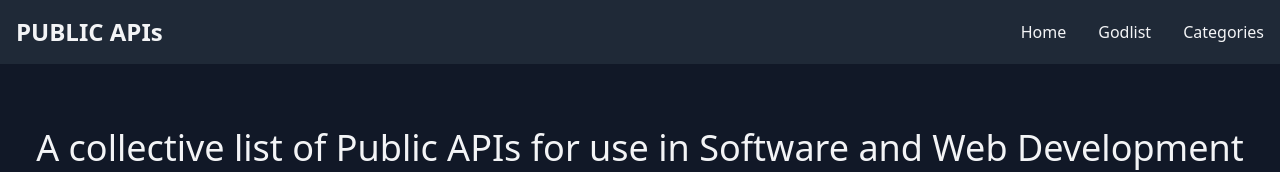
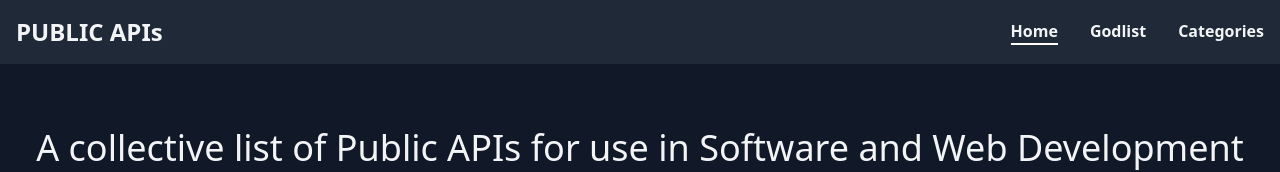
Before and after one commit to alexcrocha/ACS-1320-public-apis, a React (Create React App) app: page /godlist in a window 1280 px wide. Shown: the top 172 px of the page. Built offline with nearby package versions, Linux system fonts and the light colour scheme; no server answers.

Commit message:
Update navbar style

```diff
--- a/src/components/Navbar.js
+++ b/src/components/Navbar.js
@@ -1,8 +1,9 @@
 import React, { useState, useEffect } from "react";
-import { Link } from "react-router-dom";
+import { Link, useLocation } from "react-router-dom";
 
 function Navbar() {
   const [isScrolled, setIsScrolled] = useState(false);
+  const location = useLocation();
 
   const handleScroll = () => {
     const currentScrollY = window.scrollY;
@@ -20,6 +21,8 @@
     };
   }, []);
 
+  const activeLinkClass = "border-b-2 border-white";
+
   return (
     <nav
       className={`navbar fixed top-0 left-0 w-full bg-gray-800 p-4 md:flex md:justify-between md:items-center ${isScrolled ? "md:bg-gray-900" : ""}`}
@@ -30,14 +33,14 @@
       >
         <Link to={"/"}>PUBLIC APIs</Link>
       </h3>
-      <section className="navbar-links flex justify-center md:justify-end space-x-4 md:space-x-8">
-        <Link to={"/"} aria-label="Go to Home">
+      <section className="navbar-links flex justify-center md:justify-end space-x-4 md:space-x-8 font-bold">
+        <Link to={"/"} aria-label="Go to Home" className={`${location.pathname === "/" ? activeLinkClass : ""}`}>
           Home
         </Link>
-        <Link to={"/godlist"} aria-label="Go to API Godlist">
+        <Link to={"/godlist"} aria-label="Go to API Godlist" className={`${location.pathname === "/godlist" ? activeLinkClass : ""}`}>
           Godlist
         </Link>
-        <Link to={"/categories"} aria-label="Go to Categories">
+        <Link to={"/categories"} aria-label="Go to Categories" className={`${location.pathname === "/categories" ? activeLinkClass : ""}`}>
           Categories
         </Link>
       </section>
```
